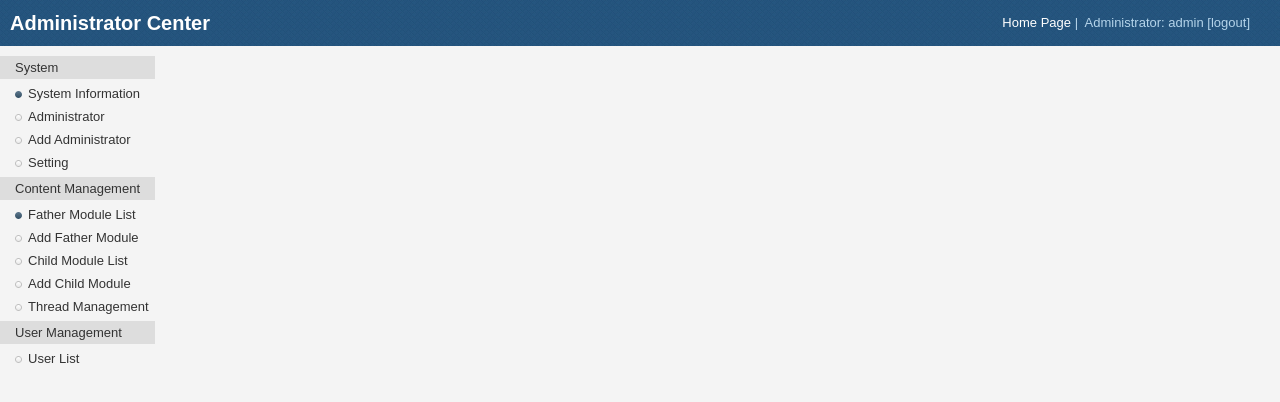
After one commit to ClairG/GamingForum, a PHP site: page /admin/inc/header.inc.php in a window 1280 px wide. The commit adds this page. Shown: the top 402 px of the page. Run offline with PHP 8.4, Linux system fonts and the light colour scheme.

Commit message:
1.[ADD] backend management shared layout
2.[ADD] display father module list

```diff
--- /dev/null
+++ b/ClairG.GamingForum/admin/inc/footer.inc.php
@@ -0,0 +1,2 @@
+    </body>
+</html>
--- /dev/null
+++ b/ClairG.GamingForum/admin/inc/header.inc.php
@@ -0,0 +1,50 @@
+<!DOCTYPE html>
+<html>
+    <head>
+        <meta charset="utf-8" />
+        <title>adminstrator - backend management</title>
+        <meta name="keywords" content="backend management" />
+        <meta name="description" content="backend management" />
+        <link rel="stylesheet" type="text/css" href="style/public.css" />
+    </head>
+    <body>
+    	<!-- top bar -->
+    	<div id="top">
+		<div class="logo">
+			Administrator Center
+		</div>
+		<div class="login_info">
+			<a href="#" style="color:#fff;">Home Page</a>&nbsp;|&nbsp;
+			Administrator: admin <a href="#">[logout]</a>
+		</div>
+	</div>
+    	<!-- side bar -->
+    	<div id="sidebar">
+		<ul>
+			<li>
+				<div class="small_title">System</div>
+				<ul class="child">
+					<li><a class="current" href="#">System Information</a></li>
+					<li><a href="#">Administrator</a></li>
+					<li><a href="#">Add Administrator</a></li>
+					<li><a href="#">Setting</a></li>
+				</ul>
+			</li>
+			<li>
+				<div class="small_title">Content Management</div>
+				<ul class="child">
+					<li><a class="current" href="#">Father Module List</a></li>
+					<li><a href="#">Add Father Module</a></li>
+					<li><a href="#">Child Module List</a></li>
+					<li><a href="#">Add Child Module</a></li>
+					<li><a href="#">Thread Management</a></li>
+				</ul>
+			</li>
+			<li>
+				<div class="small_title">User Management</div>
+				<ul class="child">
+					<li><a href="#">User List</a></li>
+				</ul>
+			</li>
+		</ul>
+	</div>
--- /dev/null
+++ b/ClairG.GamingForum/admin/style/public.css
@@ -0,0 +1,157 @@
+/*Administrator Backend Management*/
+* {
+	/*word-break: break-all;*/
+}
+body,div,ul,ol,li,dl,dt,dd,h1,h2,h3,h4,h5,h6,form,input,textarea,p {
+	margin:0px;
+	padding:0px;
+	font-size:13px;
+	font-family:Arial;
+}
+ul {
+	list-style:none;
+}
+img,a img {
+	border:none;
+}
+a {
+	text-decoration:none;
+}
+a:hover {
+	text-decoration:underline;
+}
+body {
+	background:#f4f4f4;
+	color:#333;
+}
+#top {
+	width:100%;
+	background:url(bg.jpg);
+	height:46px;
+	line-height:46px;
+	position:fixed;
+	top:0px;
+	left:0px;
+}
+#top .logo {
+	color:#fff;
+	font-size:20px;
+	font-weight:bold;
+	text-indent:10px;
+	float:left;
+}
+#top .login_info {
+	float:right;
+	color:#b5d4ea;
+	margin:0 30px 0 0;
+}
+#top .login_info a {
+	color:#b5d4ea;
+}
+#sidebar {
+	width:155px;
+	position:fixed;
+	top:46px;
+	left:0px;
+}
+#sidebar ul {
+	margin:10px 0 0 0;
+}
+#sidebar ul li div.small_title {
+	color:#333;
+	padding:4px 0 4px 15px;
+	background:#ddd;
+}
+#sidebar ul.child {
+	margin:3px 0 3px 0;
+}
+#sidebar ul li a {
+	color:#333;
+	display:block;
+	padding:4px 0 4px 28px;
+	background:url(bg.png) -265px 9px no-repeat;
+}
+#sidebar ul li a:hover {
+	text-decoration:none;
+	background:url(bg.png) -265px 9px no-repeat #e9e9e9;
+}
+#sidebar ul li a.current {
+	background:url(bg.png) -265px -11px no-repeat;
+}
+#main {
+	width:90%;
+	margin:57px 0 0 160px;
+}
+#main .title {
+	width:100%;
+	height:30px;
+	line-height:30px;
+	text-indent:10px;
+	background:#e6e6e6;
+	color:#666;
+	font-weight:bold;
+}
+#main .explain {
+	color:#000;
+	padding:14px 0;
+	background:url(hr.png) 0px bottom repeat-x;
+}
+#main .explain ul {
+	margin:0 0 0 20px;
+	line-height:160%;
+}
+#main .explain a {
+	color:#266aae;
+}
+#main .explain ul li {
+	color:#000;
+}
+#main a {
+	color:#266aae;
+}
+input {
+	border:1px solid #ccc;
+}
+input.sort {
+	width:50px;
+	height:20px;
+}
+input.btn {
+    border-radius:2px;
+    color: #fff;
+    font-family: inherit;
+    padding:4px 15px;
+    text-align: center;
+    background:url(btn.png) 0 -120px #1b75b6;
+    border:0px;
+}
+table.list tr {
+	height:50px;
+	background:url(hr.png) 0px bottom repeat-x;
+}
+table.list tr th {
+	padding-right:40px;
+	text-align:left;
+}
+table.list tr td {
+	padding-right:40px;
+	text-align:left;
+}
+table.au input {
+	width:300px;
+	height:25px;
+}
+table.au textarea {
+	width:300px;
+	height:100px;
+}
+table.au tr {
+	background:url(hr.png) 0px bottom repeat-x;
+}
+table.au tr td {
+	text-align:left;
+	padding:10px 40px 20px 0;
+}
+table.au tr td.condition {
+	color:#999;
+}
```
Also changed, not shown: ClairG.GamingForum/admin/father_module.php (+28 -3 lines), ClairG.GamingForum/admin/style/remind.css (added, +48 -0 lines), ClairG.GamingForum/admin/style/bg.jpg (added), ClairG.GamingForum/admin/style/bg.png (added), ClairG.GamingForum/admin/style/btn.png (added), ClairG.GamingForum/admin/style/hr.png (added), ClairG.GamingForum/admin/style/small.png (added).
